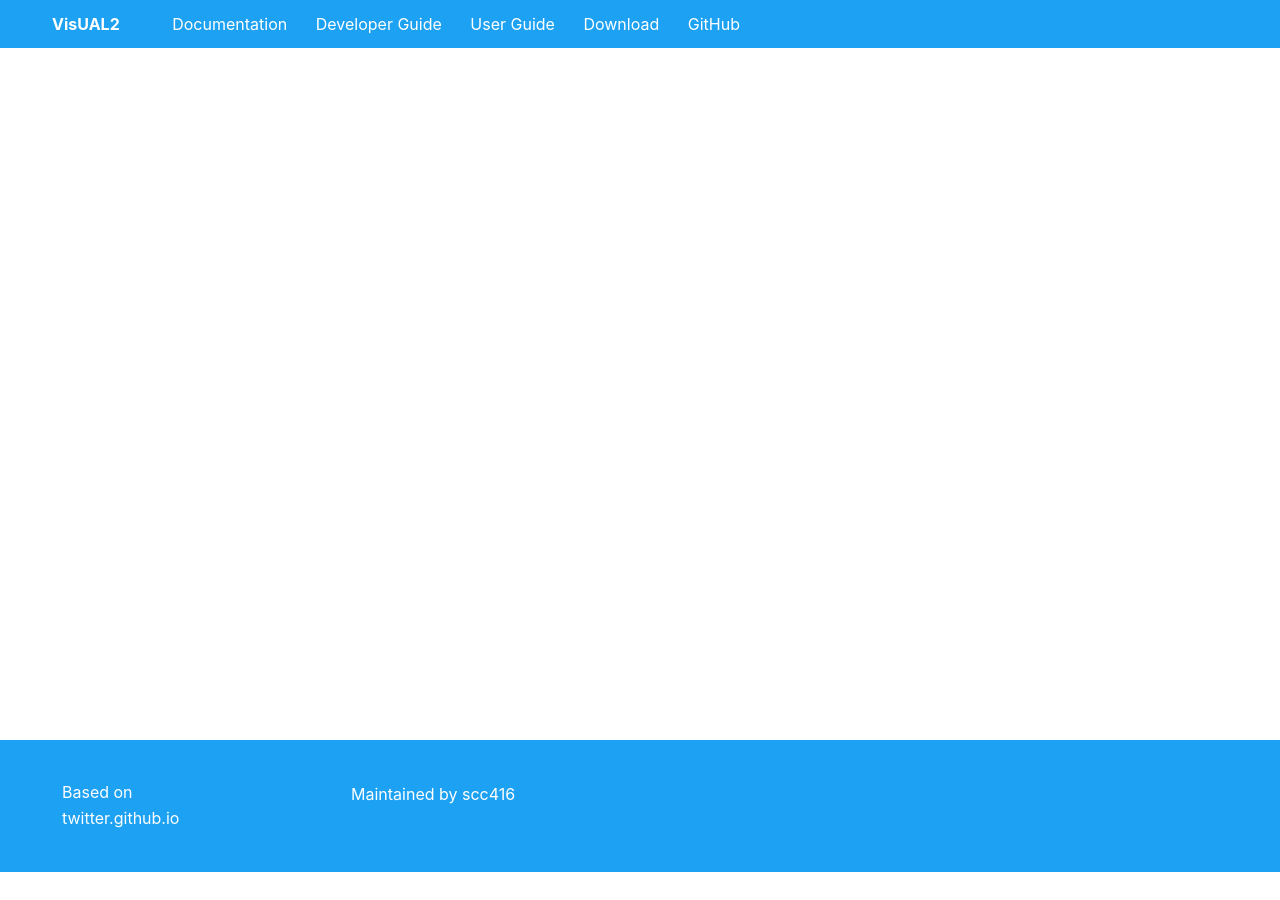
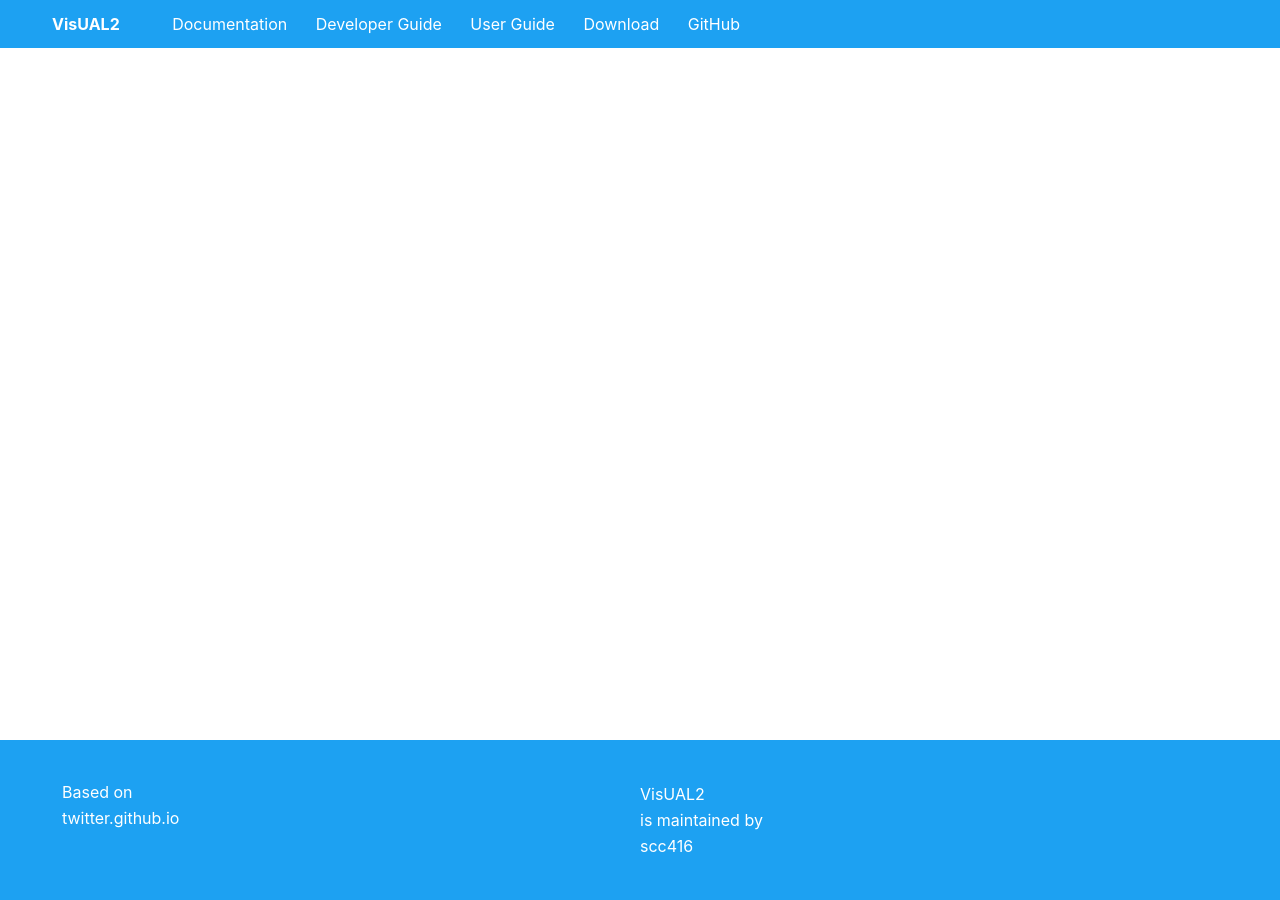
Before and after one commit to scc416/VisUAL2-doc, a Jekyll site: the page built from index.html, in a window 1280 px wide and 900 px high, scrolled down 2531 px. Built offline with Jekyll 4.4.1, drawn with Linux system fonts in a browser that asks for light colours; before the commit the page ends 3403 px from its top, so only the background shows below that.

Commit message:
Update default.html

```diff
--- a/_layouts/default.html
+++ b/_layouts/default.html
@@ -95,11 +95,11 @@
     <!-- Footer -->
     <div class="footer">
         <div class="Grid container">
-            <div class="Grid-cell footer-cell u-size1of4">
+            <div class="Grid-cell footer-cell u-size1of2">
                 Based on <a class="foot-link" href="https://twitter.github.io/">twitter.github.io</a>
             </div>
-            <div class="Grid-cell footer-cell u-size1of4">
-                <a class="foot-link" href="">Maintained by scc416</a>
+            <div class="Grid-cell footer-cell u-size1of2">
+                <a class="foot-link" href="https://github.com/scc416/Visual2">VisUAL2</a> is maintained by <a class="foot-link" href="https://github.com/scc416">scc416</a>
             </div>
 
         </div>
```
